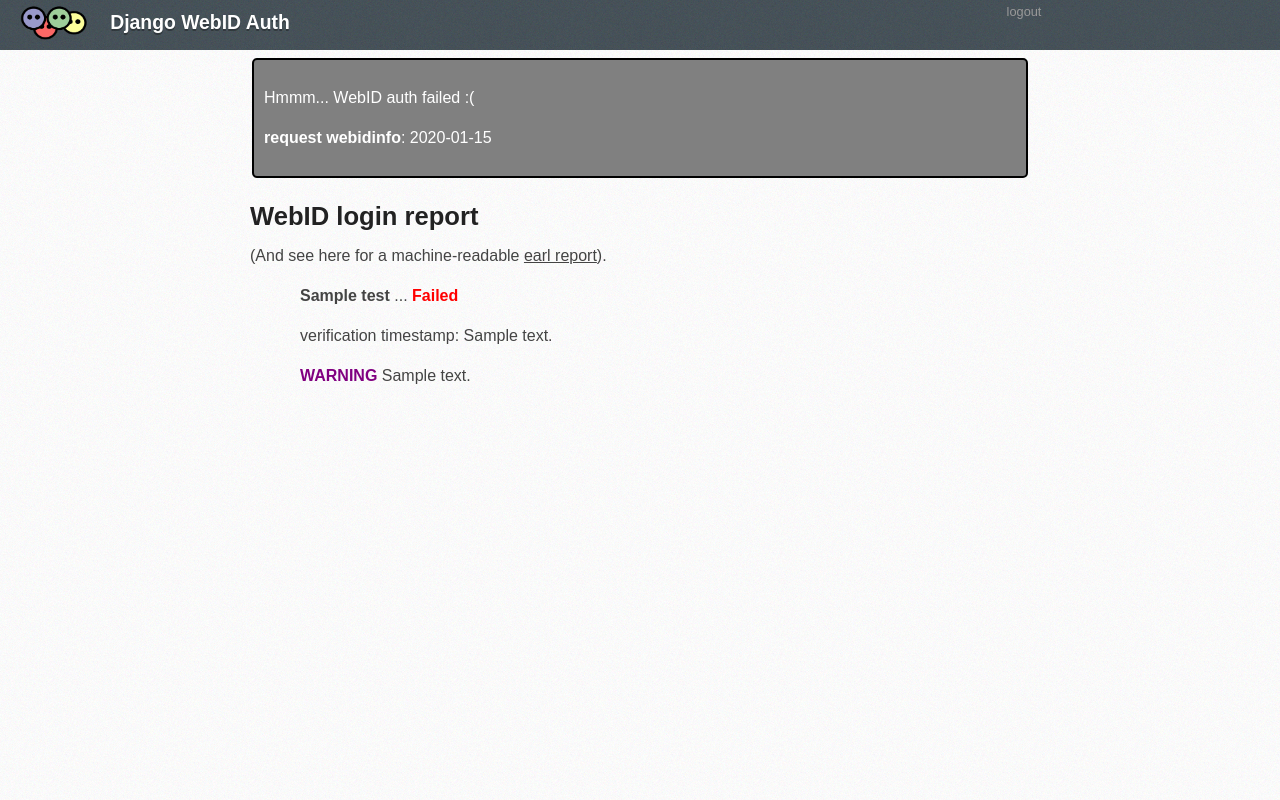
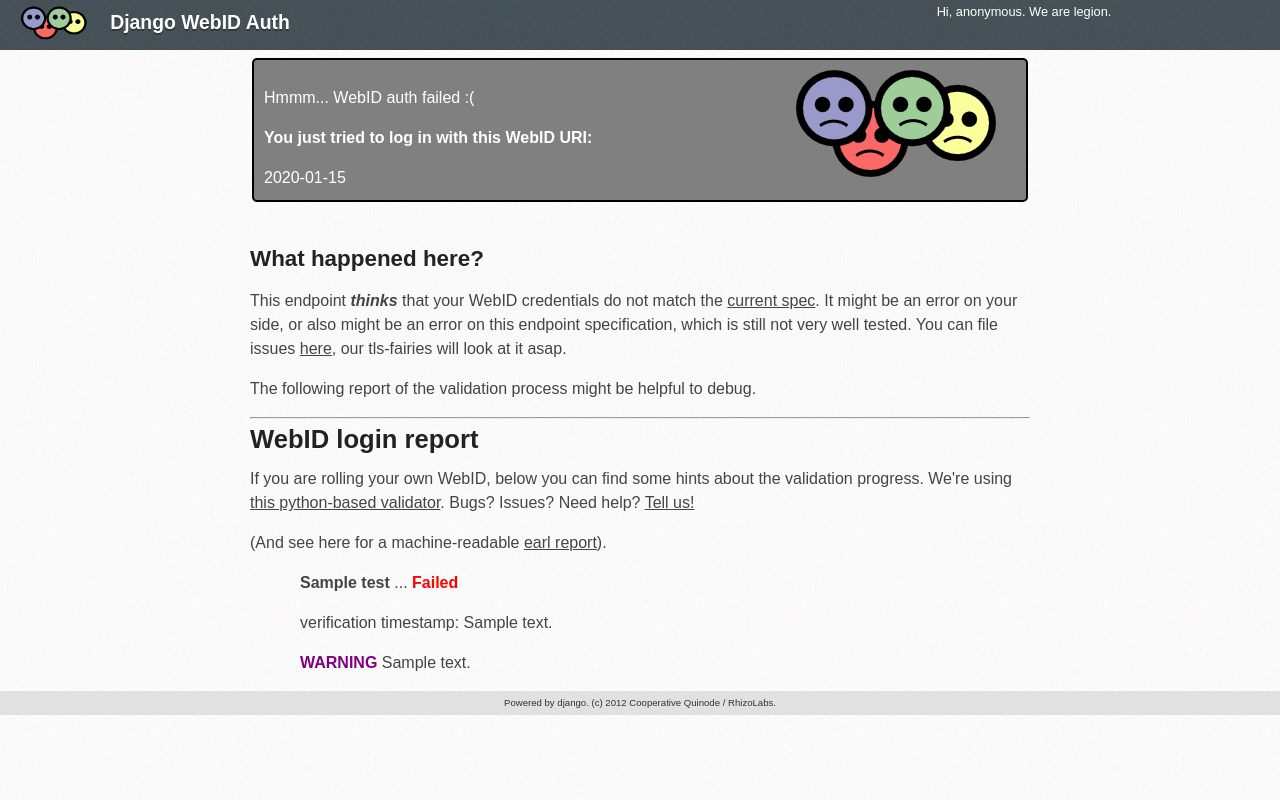
Before and after one commit to bennomadic/django-webid-auth, a Django app: template examples/example_webid_auth/templates/django_webid/auth/testlogin.html in a window 1280 px wide. Run offline with Django 3.2, Linux system fonts and the light colour scheme; the template is opened without the code that fills it: most values are stand-ins (such as "Sample title", 1, 10 or a date in 2020); some libraries are stand-ins or nearby versions.

Commit message:
some templating/media for demosite

```diff
--- a/examples/example_webid_auth/media/css/base.css
+++ b/examples/example_webid_auth/media/css/base.css
@@ -289,23 +289,27 @@ margin: 0;
 color: #ffffff;
 background: transparent;
 }
+
 .footerblock ul li a{
 color: #9a9696;
 line-height: 23px;
 background: transparent;
 }
 
-#footer {
-    color: #999; /* footer text colour */
-    clear: both;
-    width: 975px;
-    margin: 0 auto;
-padding: 5px 0 0 0;
+.footer {
+  font-size:60%;
+  color: #333; /* footer text colour */
+  background-color:#e1e1e1;
+  clear: both;
+  width: 100%;
+  margin: 0 auto;
+  padding: 0 0 0 0;
 }
-#footer a, #footer a:visited {
+
+.footer a, .footer a:visited {
     color: #444; /* footer link colour */
 }
-#footer a:hover {
+.footer a:hover {
     color: #777; /* footer link hover colour */
 }
 
--- a/examples/example_webid_auth/templates/django_webid/auth/base_site.html
+++ b/examples/example_webid_auth/templates/django_webid/auth/base_site.html
@@ -62,16 +62,13 @@
             <div class="disclaimer">{% block disclaimer%}{% endblock %}</div>
 
         </div>
-        {%comment%}
+	{% comment %}
         <div class="footerblock">{% block footerblock %}{% endblock %}</div>
-        {%endcomment%}
+	{% endcomment %}
         </div> {# body_wrapper #}
-
-        <div id="footer">{% block footer %}{% endblock %}</div>
-
-        <script src="{{ STATIC_URL }}uni_form/uni-form.jquery.js" type="text/javascript"></script>
         {% block extra_body_base %}
             {% block extra_body %}{% endblock %}
         {% endblock %}
+        <div class="footer">{% block footer %}{% endblock %}</div>
     </body>
 </html>
--- a/examples/example_webid_auth/templates/django_webid/auth/login_header.html
+++ b/examples/example_webid_auth/templates/django_webid/auth/login_header.html
@@ -6,7 +6,11 @@
 {% endif %}
 {% endcomment %}
 
+{% if not user.is_anonymous %}
 <a href="/logout" onclick="return logout();">logout</a>
+{% else %}
+Hi, anonymous. We are legion.
+{% endif %}
 
 <script type="text/javascript">
 function logout(elem) {
--- a/examples/example_webid_auth/templates/django_webid/auth/site_base.html
+++ b/examples/example_webid_auth/templates/django_webid/auth/site_base.html
@@ -11,6 +11,9 @@
 {% include "django_webid/auth/login_header.html" %}
 {% endblock %}
 
+{% block footer %}
+Powered by django. (c) 2012 Cooperative Quinode / RhizoLabs.
+{% endblock %}
 {% block extra_body_base %}
     {% block extra_body %}{% endblock %}
 {% endblock %}
--- a/examples/example_webid_auth/templates/django_webid/auth/testlogin.html
+++ b/examples/example_webid_auth/templates/django_webid/auth/testlogin.html
@@ -5,11 +5,16 @@
 {% block content %}
 <div class="notecard">
 {% if not user.is_anonymous %}
+<div class="foafpic happy">
+</div>
 <p>Congrats! You are logged in as user <b>{{ user.username }}</b></p>
 {% else %}
+<div class="foafpic sad">
+</div>
 <p>Hmmm... WebID auth failed :(</p>
 {% endif %}
-<p><b>request webidinfo</b>: {{ webidinfo.validatedURI }}</p>
+<p><b>You just {% if not user.is_anonymous %}logged{% else %}tried to log{% endif %} in with this WebID URI:</b></p>
+<p>{{ webidinfo.validatedURI }}</p>
 </div>
 <style>
 pre {
@@ -52,11 +57,38 @@ pre {
    padding: 10px;
    border-radius: 5px;
    border: solid 2px black;
+   height: 120px;
+}
+
+.sad {
+   background: url({{ STATIC_URL}}django_webid/auth/images/foaflogo_sad.png) no-repeat;
+}
+.happy {
+   background: url({{STATIC_URL}}django_webid/auth/images/foaflogo_happy.png) no-repeat;
+}
+.foafpic {
+   height:110px;
+   width: 200px;
+   margin-right: 20px;
+   padding-bottom: 20px;
+   float:right;
 }
 
 </style>
 <br/>
+{% if not user.is_anonymous %}
+<h2>Now what?</h2>
+<p>If you're wondering what else can you do with your brand-new <a href="http://webid.info/spec"><b>WebID</b></a>...not much on this site. It was only a litte demo of a little bit of magic. You have to wait for the <a href="">WebID community</a> to deliver some more awesomeness to you... stay tuned!</p>
+<h2>A django developer there?</h2>
+<p>Use <b>django-webid-auth</b> on your project. Fork this code on github.</p>
+{% else %}
+<h2>What happened here?</h2>
+<p>This endpoint <em><b>thinks</b></em> that your WebID credentials do not match the <a href="http://webid.info/spec">current spec</a>. It might be an error on your side, or also might be an error on this endpoint specification, which is still not very well tested. You can file issues <a href="https://github.com/bennomadic/python-webid/issues">here</a>, our tls-fairies will look at it asap.</p>
+<p>The following report of the validation process might be helpful to debug.<p>
+{% endif %}
+<hr/>
 <h1>WebID login report</h1>
+<p>If you are rolling your own WebID, below you can find some hints about the validation progress. We're using <a href="https://github.com/bennomadic/python-webid/blob/master/src/webid/validator.py">this python-based validator</a>. Bugs? Issues? Need help? <a href="https://github.com/bennomadic/python-webid/issues">Tell us!</a></p>
 <p>(And see here for a machine-readable <a href="/test/WebIDTest">earl report</a>).</p>
 
 {% for test in webidinfo.testbed.tests %}
--- a/examples/example_webid_auth/views.py
+++ b/examples/example_webid_auth/views.py
@@ -4,7 +4,9 @@ from django.contrib.auth.decorators import login_required
 from django.conf import settings
 
 
-@login_required
+#@login_required
+#XXX is this decodator working as expected?
+#I think we need a webidlogin_required...
 def test_login(request):
     return render_to_response('django_webid/auth/testlogin.html', {
         'user': request.user,
```
Also changed, not shown: examples/example_webid_auth/media/images/foaflogo_happy.png (added), examples/example_webid_auth/media/images/foaflogo_sad.png (added).
